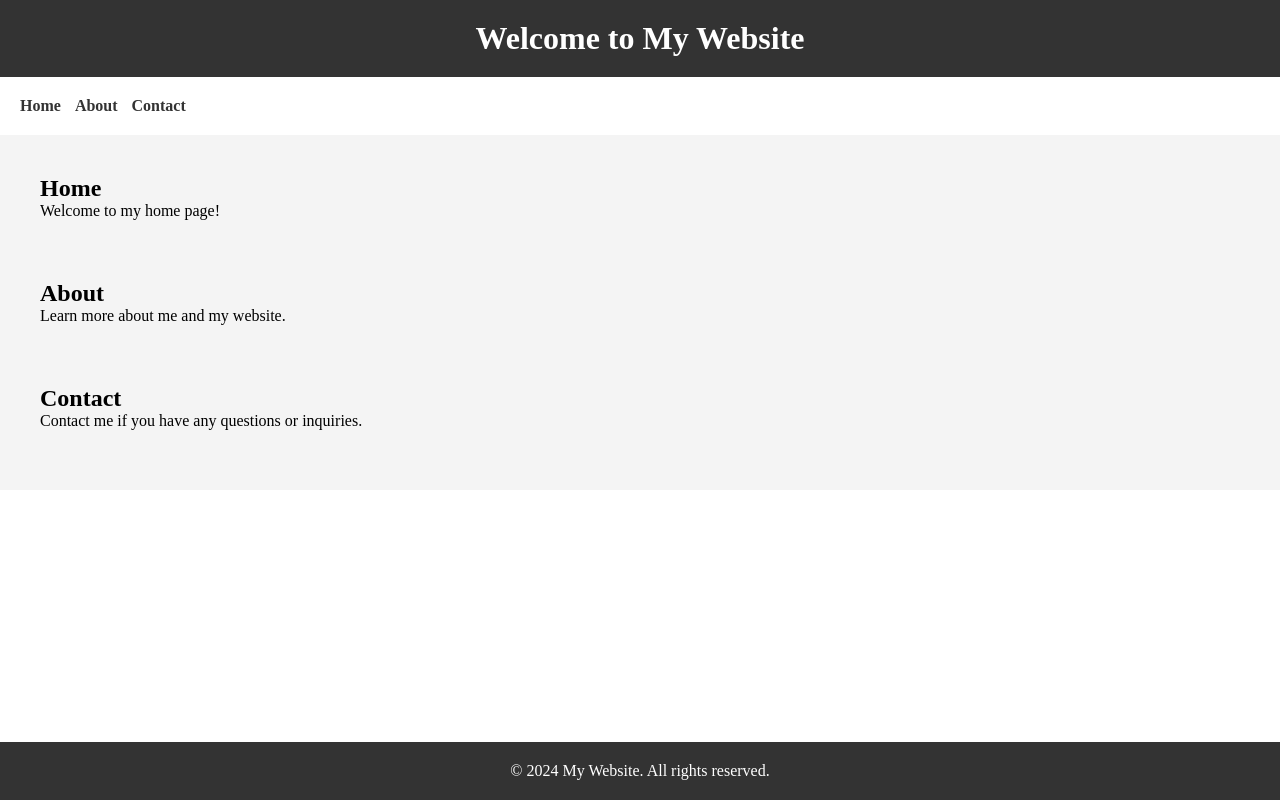
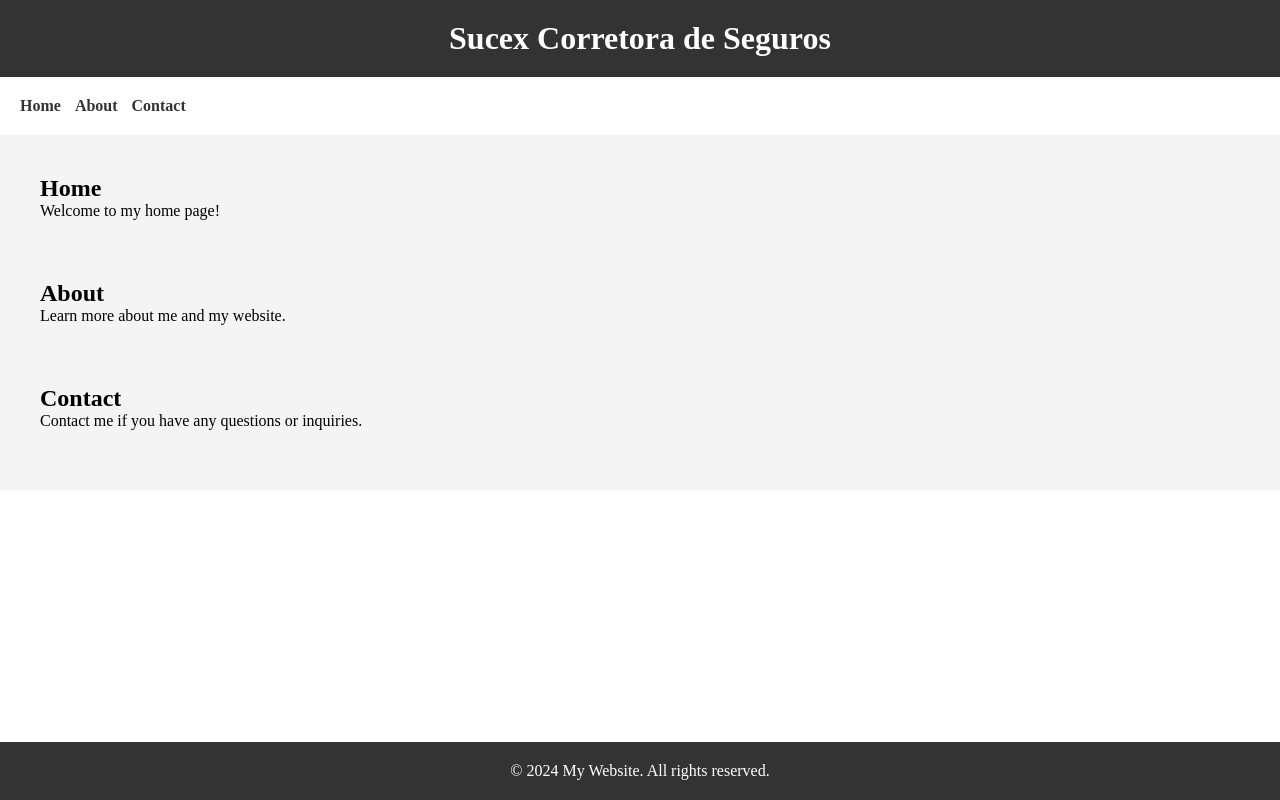
Before and after one commit to thomasabauat/SucexCorretora, a plain HTML site: page index.html in a window 1280 px wide. Drawn offline with Linux system fonts and the light colour scheme.

Commit message:
Update index.html

```diff
--- a/index.html
+++ b/index.html
@@ -8,7 +8,7 @@
 </head>
 <body>
     <header>
-        <h1>Welcome to My Website</h1>
+        <h1>Sucex Corretora de Seguros</h1>
     </header>
     <nav>
         <ul>
```
